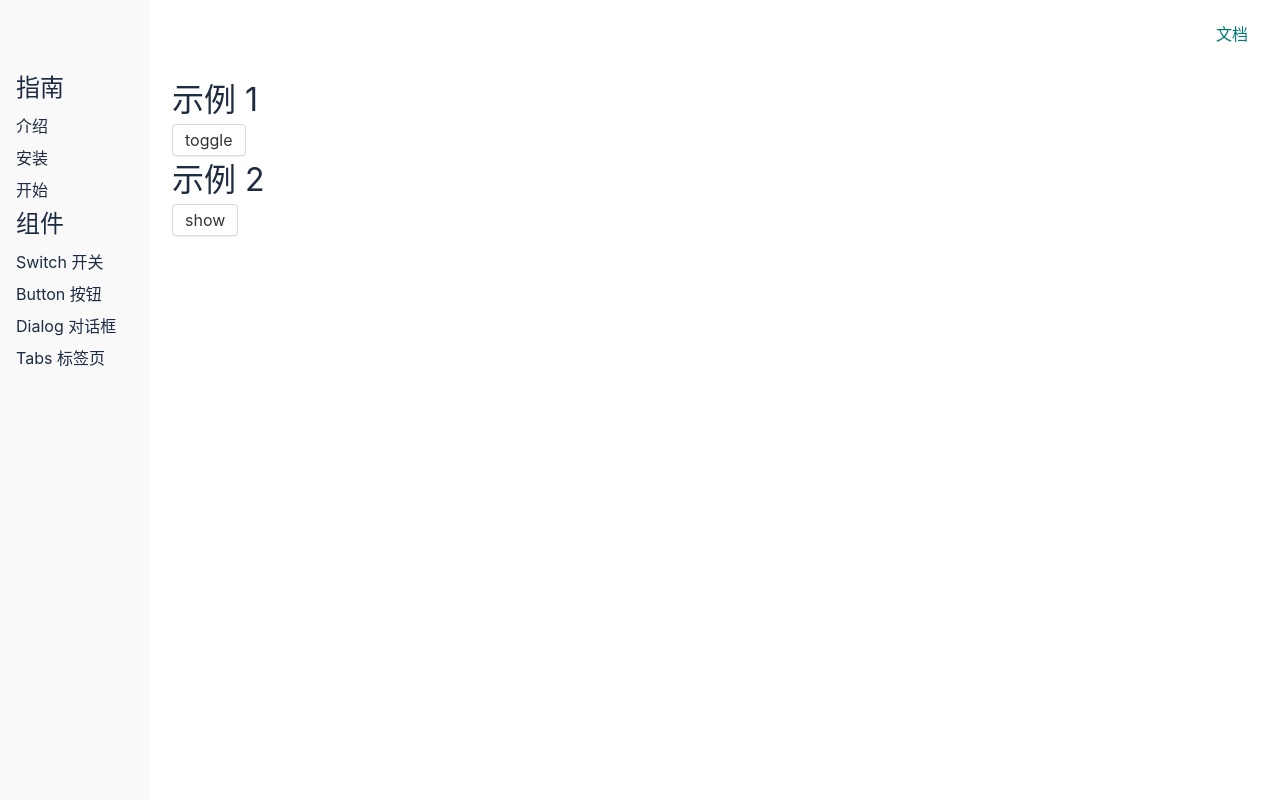
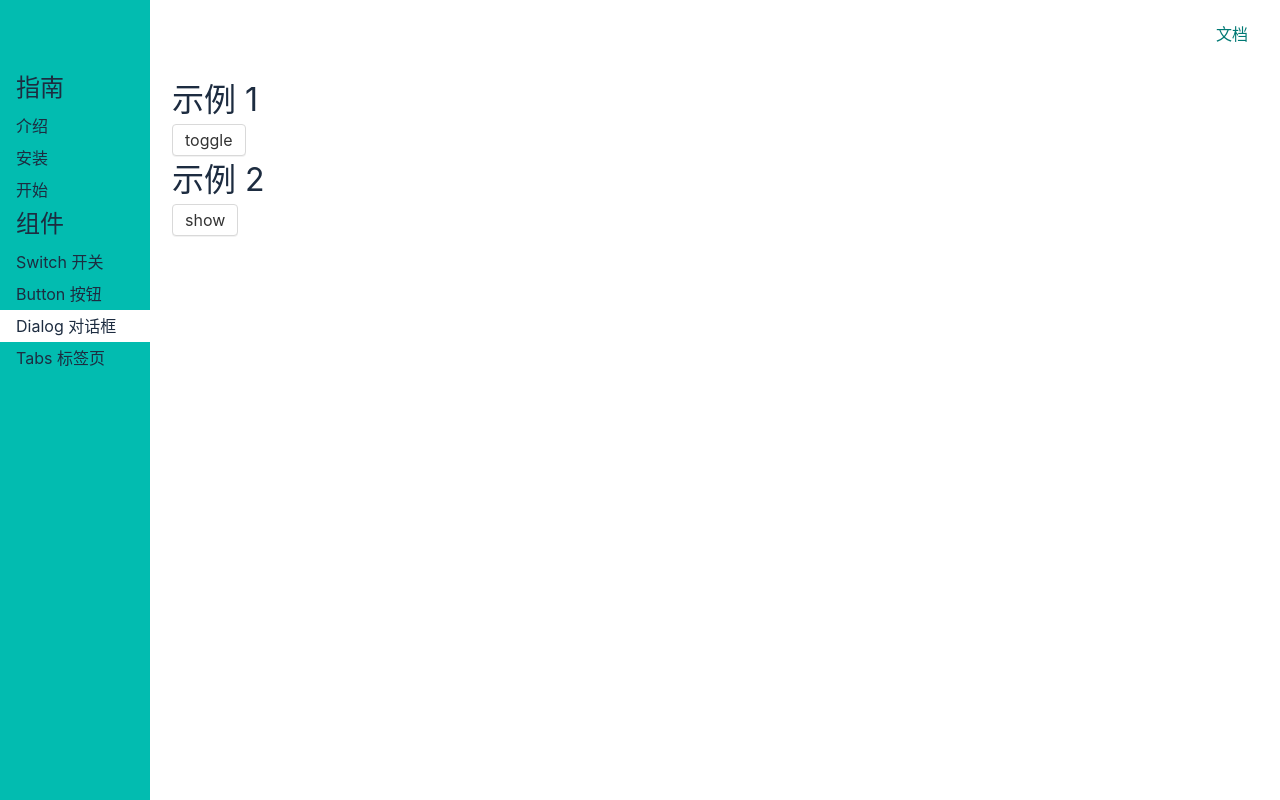
Before and after one commit to hanyi319/Water-UI, a Vue app: page /#/doc/dialog in a window 1280 px wide. Built offline with nearby package versions, Linux system fonts and the light colour scheme.

Commit message:
高亮当前路由

```diff
--- a/src/views/Doc.vue
+++ b/src/views/Doc.vue
@@ -82,20 +82,30 @@ export default {
 }
 
 aside {
-  background: #f9f9f9;
+  background: #02bcb0;
   width: 150px;
-  padding: 16px;
+  padding: 16px 0;
   position: fixed;
   top: 0;
   left: 0;
   padding-top: 70px;
   height: 100%;
+
   > h2 {
     margin-bottom: 4px;
+    padding: 0 16px;
   }
+
   > ol {
     > li {
-      padding: 4px 0;
+      > a {
+        display: block;
+        padding: 4px 16px;
+        text-decoration: none;
+      }
+      .router-link-active {
+        background: #fff;
+      }
     }
   }
 }
```
